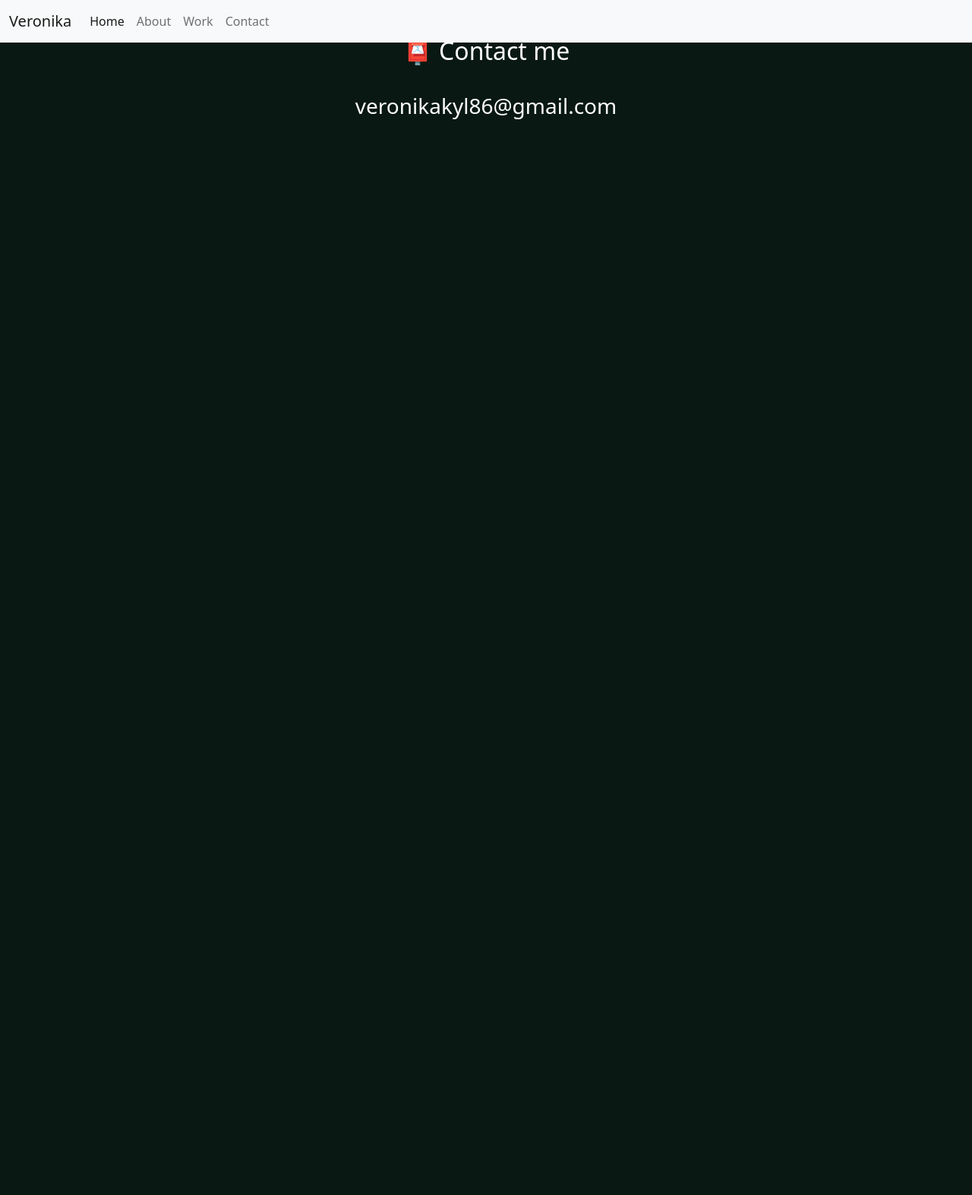
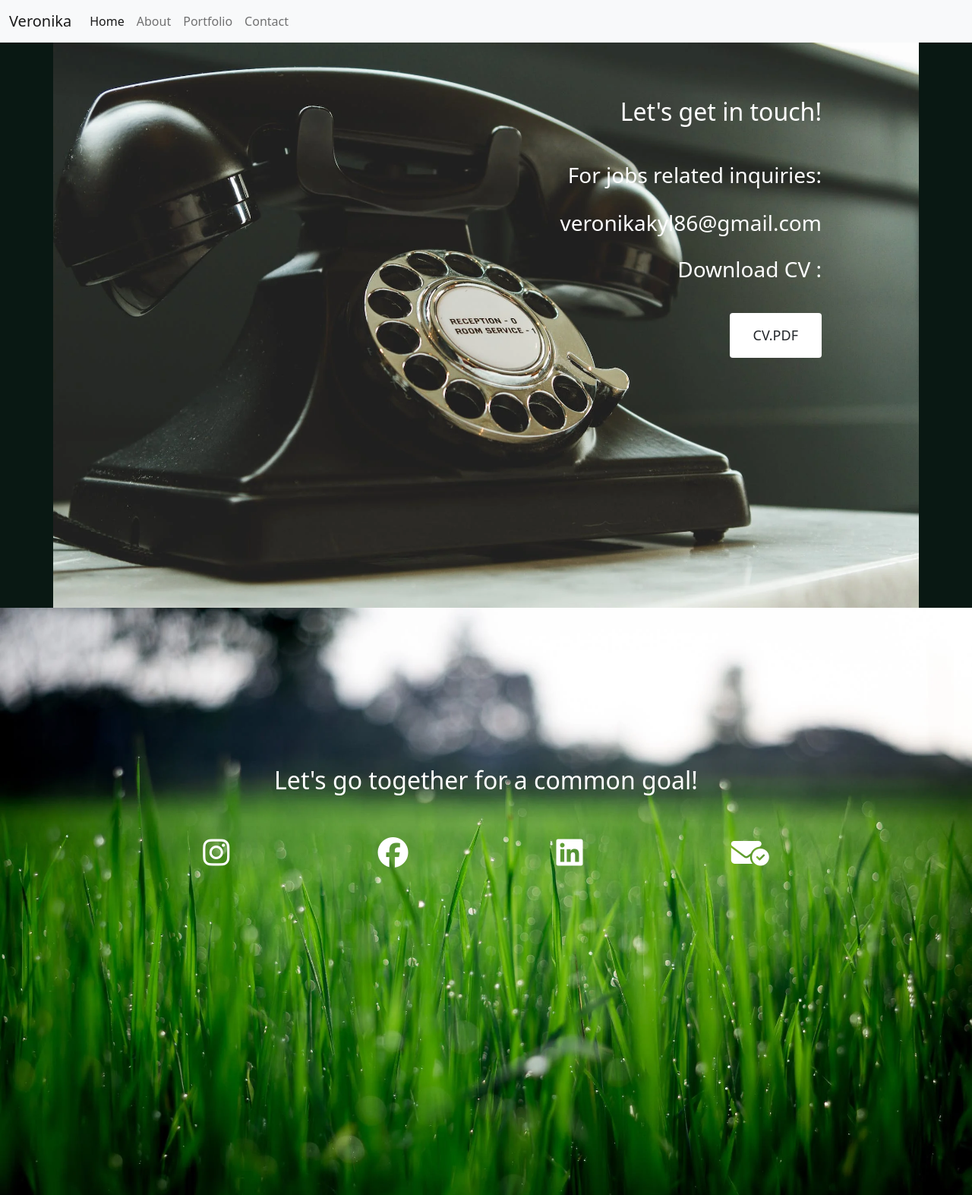
Before and after one commit to Nikavi/portfolio, a plain HTML site: page contact.html in a window 1280 px wide. Shown: the top 1573 px of the page at 76% size. Before the commit the page ends 800 px from the top, so only its background shows below. Drawn offline with nearby package versions, Linux system fonts and the light colour scheme; a web font is replaced by a local one.

Commit message:
Create contact page

```diff
--- a/contact.html
+++ b/contact.html
@@ -20,7 +20,7 @@
     <script src="https://cdn.jsdelivr.net/npm/bootstrap@5.2.1/dist/js/bootstrap.bundle.min.js"
         integrity="sha384-u1OknCvxWvY5kfmNBILK2hRnQC3Pr17a+RTT6rIHI7NnikvbZlHgTPOOmMi466C8"
         crossorigin="anonymous"></script>
-    <title>Front-end developer - Veronika Kulikova</title>
+    <title>Front-end developer - Veronika Kulikova - contact page</title>
     <link rel="stylesheet" href="/styles/style.css">
 </head>
 
@@ -43,20 +43,44 @@
                         <a class="nav-link" aria-current="page" href="/about.html" title="page about Veronika">About</a>
                     </li>
                     <li class="nav-item">
-                        <a class="nav-link" href="/work.html" title="page about projects">Work</a>
+                        <a class="nav-link" href="/work.html" title="page about projects">Portfolio</a>
                     </li>
                     <li class="nav-item">
-                        <a class="nav-link" href="/work.html" title="contact with Veronika">Contact</a>
+                        <a class="nav-link" href="/contact.html" title="contact with Veronika">Contact</a>
                     </li>
                 </ul>
             </div>
         </div>
     </nav>
-        <div id="contact" class="mt-5">
-            <h2 class="text-center">📮 Contact me</h2>
-            <br />
-            <a href="mailto:veronikakyl86@gmail.com" title="contact with Veronika"
-                class="email-link">veronikakyl86@gmail.com</a>
+    <div class="contact-container container" style="/* position: relative; */ padding: 10%">
+        <div class="content">
+            <h2 class="mb-5 text-end">Let's get in touch!</h2>
+            <h3 class="mb-4 text-end">For jobs related inquiries:</h3>
+            <div class="text-end">
+                <a href="mailto:veronikakyl86@gmail.com" title="contact with Veronika"
+                    class="email-link">veronikakyl86@gmail.com</a>
+                    <h3 class="mt-4">Download CV :</h3>
+                    <div class="navigation-cv-link mb-5">
+                        <a href="/work.html" class="btn text-uppercase cv-link" title="contact with Veronika">CV.PDF</a>
+                    </div>
+            </div>
         </div>
-    </body>
+    </div>
+    <div class="contact-pl">
+        <h2 class="text-center mt-5">
+            Let's go together for a common goal!
+        </h2>
+        <div class="container-fluid">
+            <div class="row">
+                <div class="d-flex justify-content-evenly mt-5 text-color-light icon-bar">
+                    <i class="fa-brands fa-instagram"></i>
+                    <i class="fa-brands fa-facebook"></i>
+                    <i class="fa-brands fa-linkedin"></i>
+                    <i class="fa-solid fa-envelope-circle-check"></i>
+                </div>
+            </div>
+        </div>
+    </div>
+</body>
+
 </html>
--- a/styles/style.css
+++ b/styles/style.css
@@ -49,6 +49,11 @@ hr {
   font-weight: normal;
   line-height: 2;
   opacity: 0.8;
+}
+.navigation-links {
+  display: flex;
+  margin-top: 40px;
+  justify-content: center;
 }
 .btn-branding {
   background-color: var(--primary-color);
@@ -181,20 +186,37 @@ section {
   font-family: var(--font-family);
   opacity: 0.7;
   line-height: 2;
-
 }
 .content-container p {
   font-size: 14px;
   line-height: 1.5;
-
-
+}
+.contact-container {
+    background-image: url("/image/co.webp");
+    height: 100vh;
+    width: 100vw;
+    margin: auto;
+    padding: 0;
+    background-position:center;
+    background-repeat: no-repeat;
+    background-size: cover;
+}
+.navigation-cv-link {
+ display: flex;
+  margin-top: 40px;
+  justify-content:flex-end;
+}
+.cv-link {
+   background-color: var(--primary-color);
+  border-radius: 4px;
+  font-size: 18px;
+  line-height: 27px;
+  padding: 15px 30px;
+}
+.cv-link:hover {
+   color: var(--bs-btn-hover-color);
 }
 
-.navigation-links {
-  display: flex;
-  margin-top: 40px;
-  justify-content: center;
-}
 
 .navigation-links a {
   margin: 20px;
@@ -203,37 +225,9 @@ section {
   text-decoration: none;
   text-transform: capitalize;
 }
-
-.about-link {
-  color: var(--primary-color);
-  border: var(--border-size);
-}
-
-
-.about-paragraphs {
-  display: flex;
-  margin: 30px 0;
-}
-
-.about-paragraphs p {
-  margin: 10px;
-}
-.about-paragraphs img {
-  padding: 40px;
-  margin-top: 50px;
-}
-.homepage-link {
-  color: var(--primary-color);
-  text-align: center;
-  display: block;
-  cursor: pointer;
-  text-decoration: underline;
-}
-
-
 .email-link {
   display: flex;
-  justify-content: center;
+  justify-content:flex-end;
   color: var(--primary-color);
   font-size: 28px;
   text-decoration: none;
```
Also changed, not shown: image/co.webp (added), image/ice-cream.jpg (deleted), image/image5.jpeg (deleted), image/image7.webp (deleted), image/kanelbunle.jpeg (deleted), image/yogurtshecodes.png (deleted).
